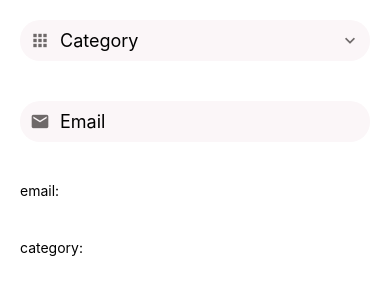
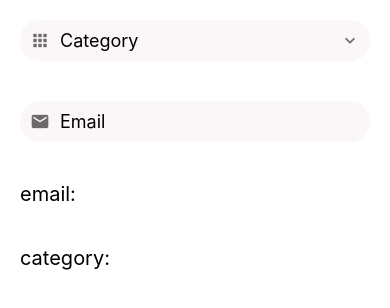
Before and after one commit to blackstone86/rn-donewithit, a React Native app: screen / in a window 390 px wide. Shown: the top 308 px of the page. Built offline with nearby package versions, Linux system fonts and the light colour scheme.

Commit message:
fix: 🐛 [AppPicker.tsx] make fontSize large

```diff
--- a/components/AppPicker/AppPicker.tsx
+++ b/components/AppPicker/AppPicker.tsx
@@ -77,12 +77,11 @@ function AppPicker({
           renderItem={({ item }) => {
             return (
               <AppPickerItem
+                label={item[optionLabel]}
                 onPress={() => {
                   handleFlatListItemPress(item)
                 }}
-              >
-                {item[optionLabel]}
-              </AppPickerItem>
+              />
             )
           }}
         />
--- a/components/AppPickerItem/AppPickerItem.tsx
+++ b/components/AppPickerItem/AppPickerItem.tsx
@@ -1,20 +1,20 @@
-import React, { ReactNode, useCallback } from 'react'
+import React, { useCallback } from 'react'
 import { GestureResponderEvent, TouchableOpacity } from 'react-native'
 import AppText from '../AppText'
 import styles from './styles'
 
 type AppPickerItemProps = {
-  children: ReactNode
+  label: string
   onPress: (e?: GestureResponderEvent) => void
 }
 
-function AppPickerItem({ children, onPress }: AppPickerItemProps) {
+function AppPickerItem({ label, onPress }: AppPickerItemProps) {
   const handlePress = useCallback((e?: GestureResponderEvent) => {
     typeof onPress === 'function' && onPress(e)
   }, [])
   return (
     <TouchableOpacity onPress={handlePress}>
-      <AppText style={styles.text}>{children}</AppText>
+      <AppText style={styles.text}>{label}</AppText>
     </TouchableOpacity>
   )
 }
--- a/demos/Picker.tsx
+++ b/demos/Picker.tsx
@@ -57,8 +57,8 @@ export default function App() {
         placeholder="Email"
         onChangeText={handleTextInputChange}
       />
-      <Text style={styles.formItem}>email: {email}</Text>
-      <Text style={styles.formItem}>category: {category}</Text>
+      <Text style={[styles.formItem, styles.result]}>email: {email}</Text>
+      <Text style={[styles.formItem, styles.result]}>category: {category}</Text>
     </AppSafeAreaView>
   )
 }
@@ -66,5 +66,8 @@ export default function App() {
 const styles = StyleSheet.create({
   formItem: {
     margin: 20
+  },
+  result: {
+    fontSize: 20
   }
 })
```
